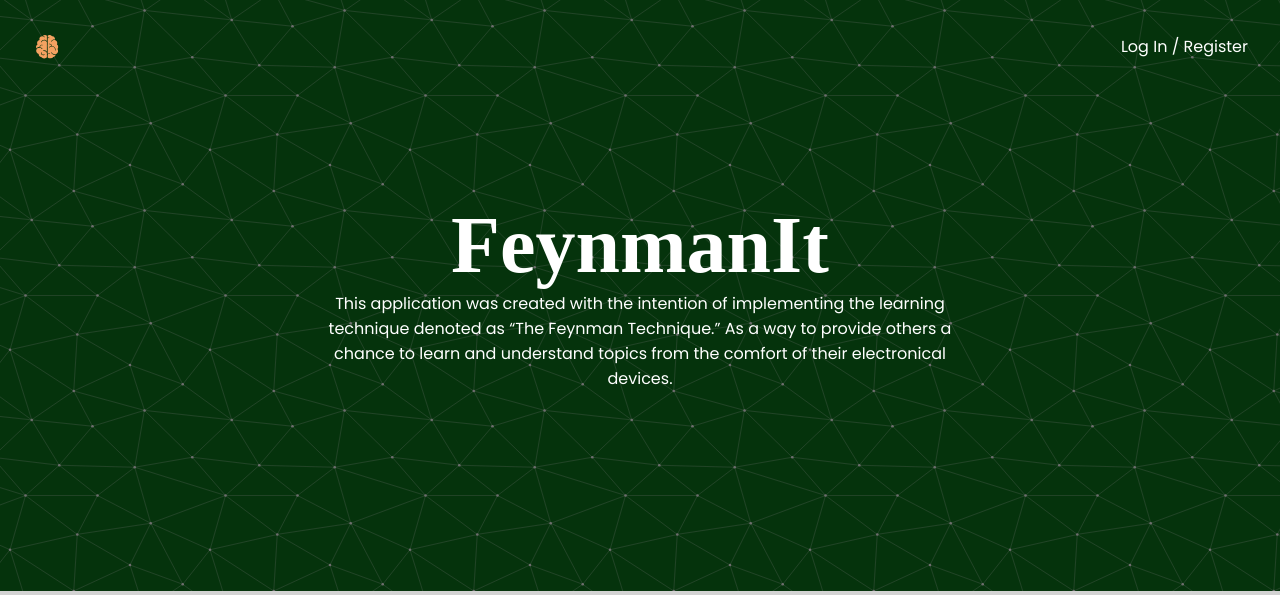
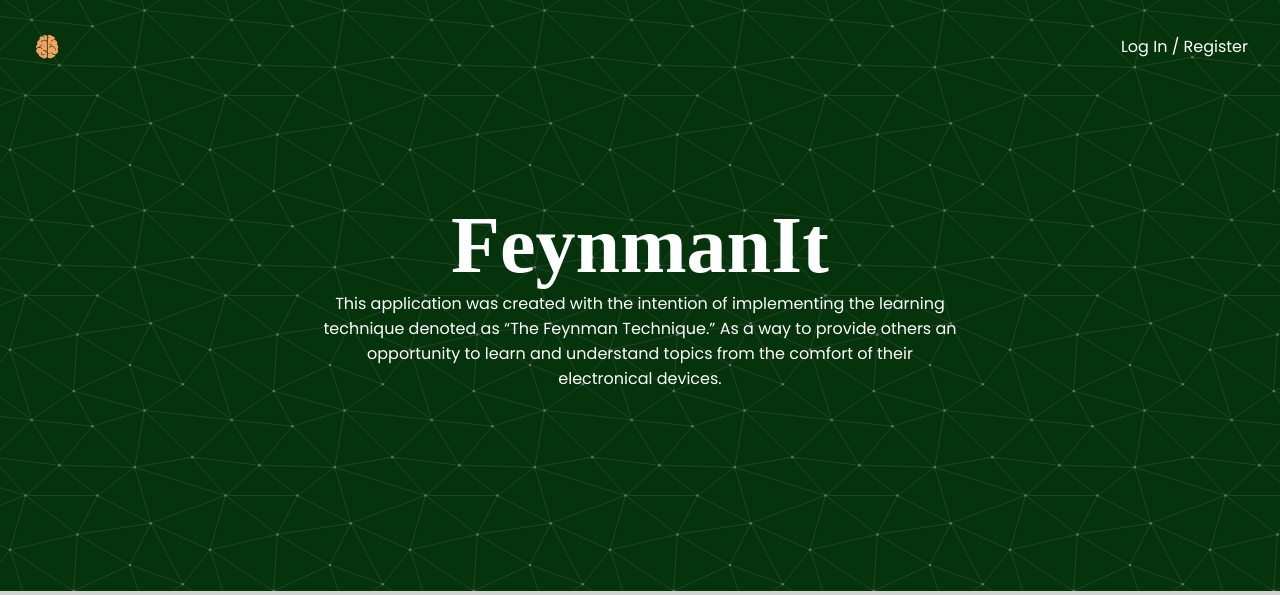
Before and after one commit to bluskigh/feynman-it, a Django app: page / in a window 1280 px wide. Shown: the top 595 px of the page. Run offline with Django 3.2, Linux system fonts and the light colour scheme.

Commit message:
Updated wording in index introduction

```diff
--- a/main/templates/main/index.html
+++ b/main/templates/main/index.html
@@ -9,7 +9,7 @@
 {% block body %}
 <section id="about">
     <h1>FeynmanIt</h1>
-    <p>This application was created with the intention of implementing the learning technique denoted as “The Feynman Technique.” As a way to provide others a chance to learn and understand topics from the comfort of their electronical devices. </p>
+    <p>This application was created with the intention of implementing the learning technique denoted as “The Feynman Technique.” As a way to provide others an opportunity to learn and understand topics from the comfort of their electronical devices. </p>
 </section>
 <section id="what" class="section">
     <h2>Features</h2>
```
